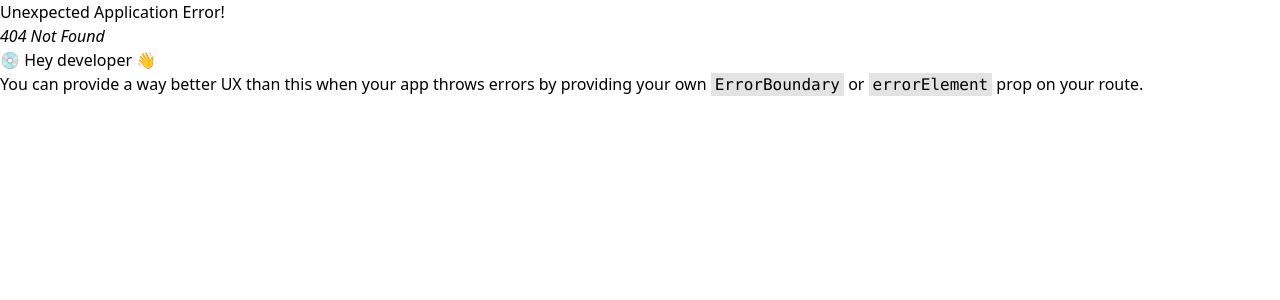
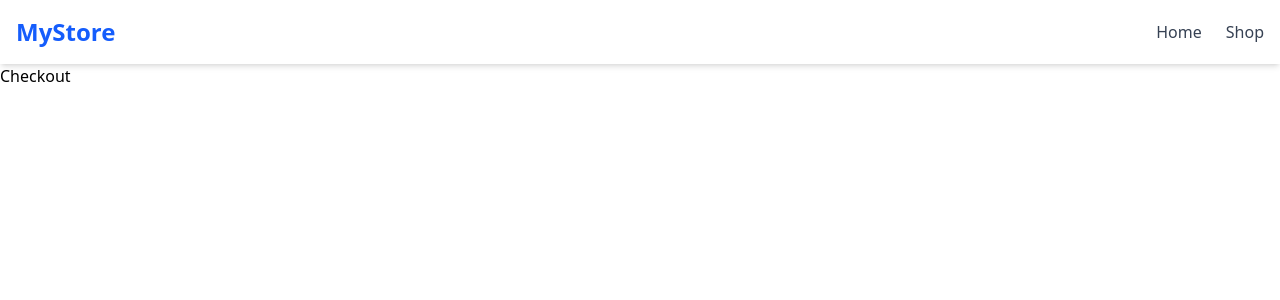
Before and after one commit to disc3110/shopping-cart, a React (Vite) app: page /checkout in a window 1280 px wide. Before the commit this address had no page. Shown: the top 300 px of the page. Built offline with nearby package versions, Linux system fonts and the light colour scheme.

Commit message:
add main route logic for navigation

```diff
--- a/src/App.jsx
+++ b/src/App.jsx
@@ -1,9 +1,11 @@
 import Navbar from "./components/Navbar";
+import { Outlet } from "react-router-dom";
 
 export default function App() {
   return (
     <>
       < Navbar />
+      < Outlet />
     </>
   );
 }
--- a/src/components/Navbar.jsx
+++ b/src/components/Navbar.jsx
@@ -18,7 +18,7 @@ const Navbar = () => {
             Home
           </Link>
           <Link
-            to="/shop"
+            to="checkout"
             className="text-gray-700 hover:text-blue-600 font-medium transition"
           >
             Shop
--- /dev/null
+++ b/src/pages/Error.jsx
@@ -0,0 +1,9 @@
+const Error = () => {
+    return(
+        <>
+        <p>This is the error page lol</p>
+        </>
+    )
+};
+
+export default Error;
--- a/src/pages/Home.jsx
+++ b/src/pages/Home.jsx
@@ -0,0 +1,9 @@
+const Home = () => {
+    return(
+        <>
+            <p>Home</p>
+        </>
+    )
+}
+
+export default Home
--- a/src/pages/Shop.jsx
+++ b/src/pages/Shop.jsx
@@ -0,0 +1,9 @@
+const Shop = () => {
+    return(
+        <>
+            <p> Checkout</p>
+        </>
+    )
+}
+
+export default Shop;
--- a/src/routes/AppRoutes.jsx
+++ b/src/routes/AppRoutes.jsx
@@ -1,9 +1,23 @@
+import { Children } from "react";
 import App from "../App";
+import Error from "../pages/Error";
+import Home from "../pages/Home";
+import Shop from "../pages/Shop";
 
 const routes = [
     {
         path: '/',
-        element: <App />
+        element: <App />,
+        errorElement: <Error />,
+        children : [
+            {
+                index: true,
+                element: < Home />
+            },{
+                path: 'checkout',
+                element: <Shop />
+            },
+        ]
     },
 ]
 
```
Also changed, not shown: 1 other file (tests, documents, lock files or other folders).
